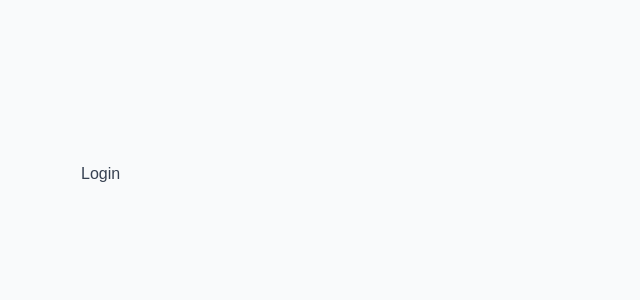
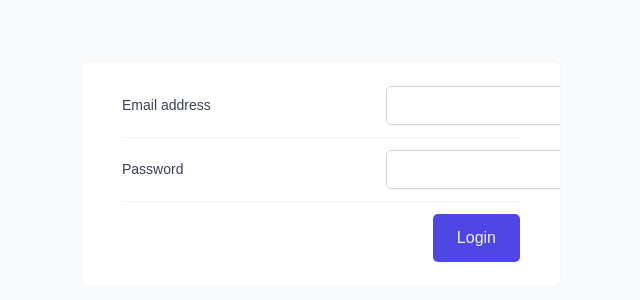
Before and after one commit to kunwarabhi7/hotel, a React (Vite) app: page /login in a window 1280 px wide. Shown: the part 226-526 px from the top of the page, without its empty margins (319-959 px from the left). Built offline with nearby package versions, Linux system fonts and the light colour scheme.

Commit message:
added login form

```diff
--- a/src/pages/Login.jsx
+++ b/src/pages/Login.jsx
@@ -1,5 +1,5 @@
 import styled from "styled-components";
-
+import LoginForm from "../features/authentication/LoginForm";
 const LoginLayout = styled.main`
   min-height: 100vh;
   display: grid;
@@ -11,7 +11,11 @@ const LoginLayout = styled.main`
 `;
 
 function Login() {
-  return <LoginLayout>Login</LoginLayout>;
+  return (
+    <LoginLayout>
+      <LoginForm />
+    </LoginLayout>
+  );
 }
 
 export default Login;
```
